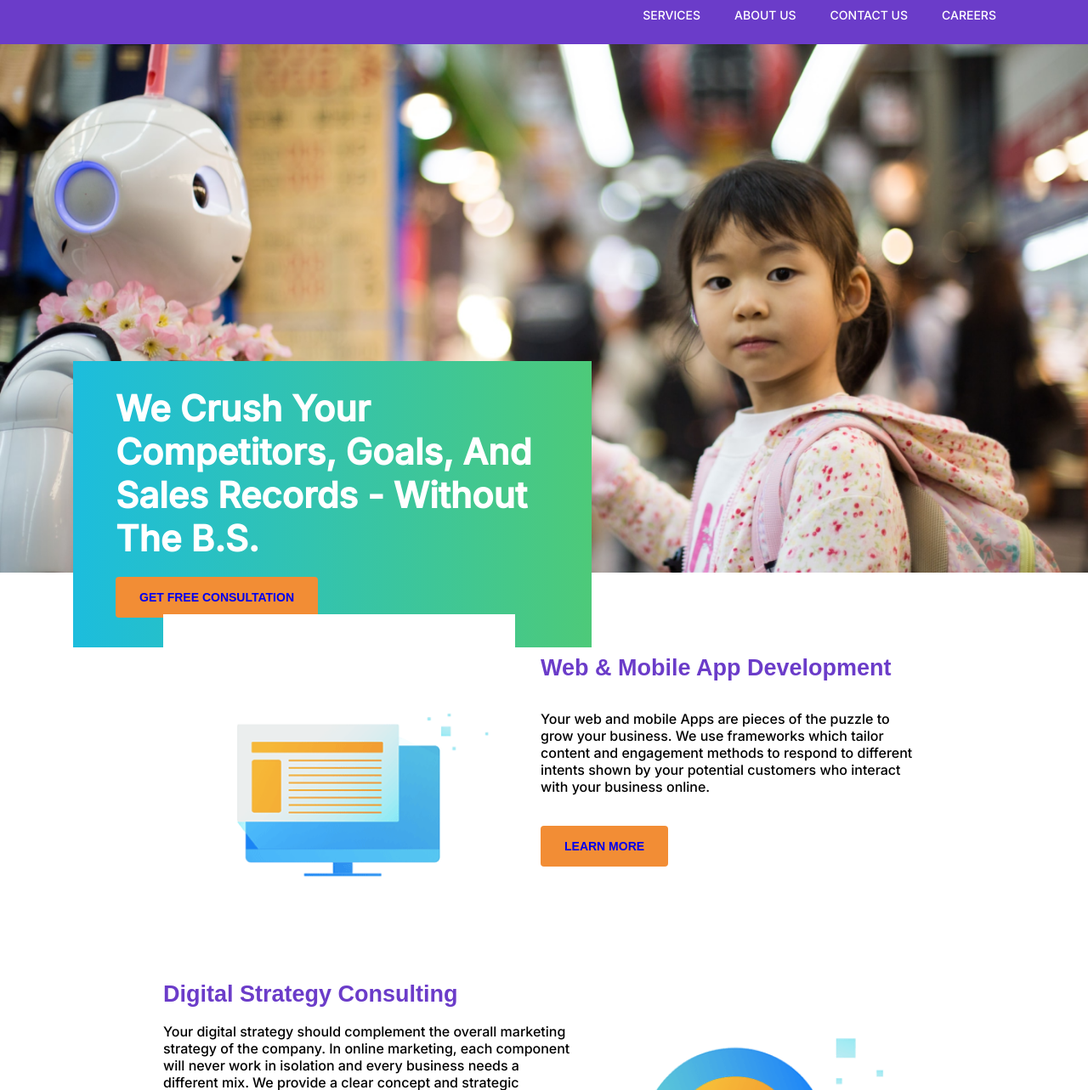
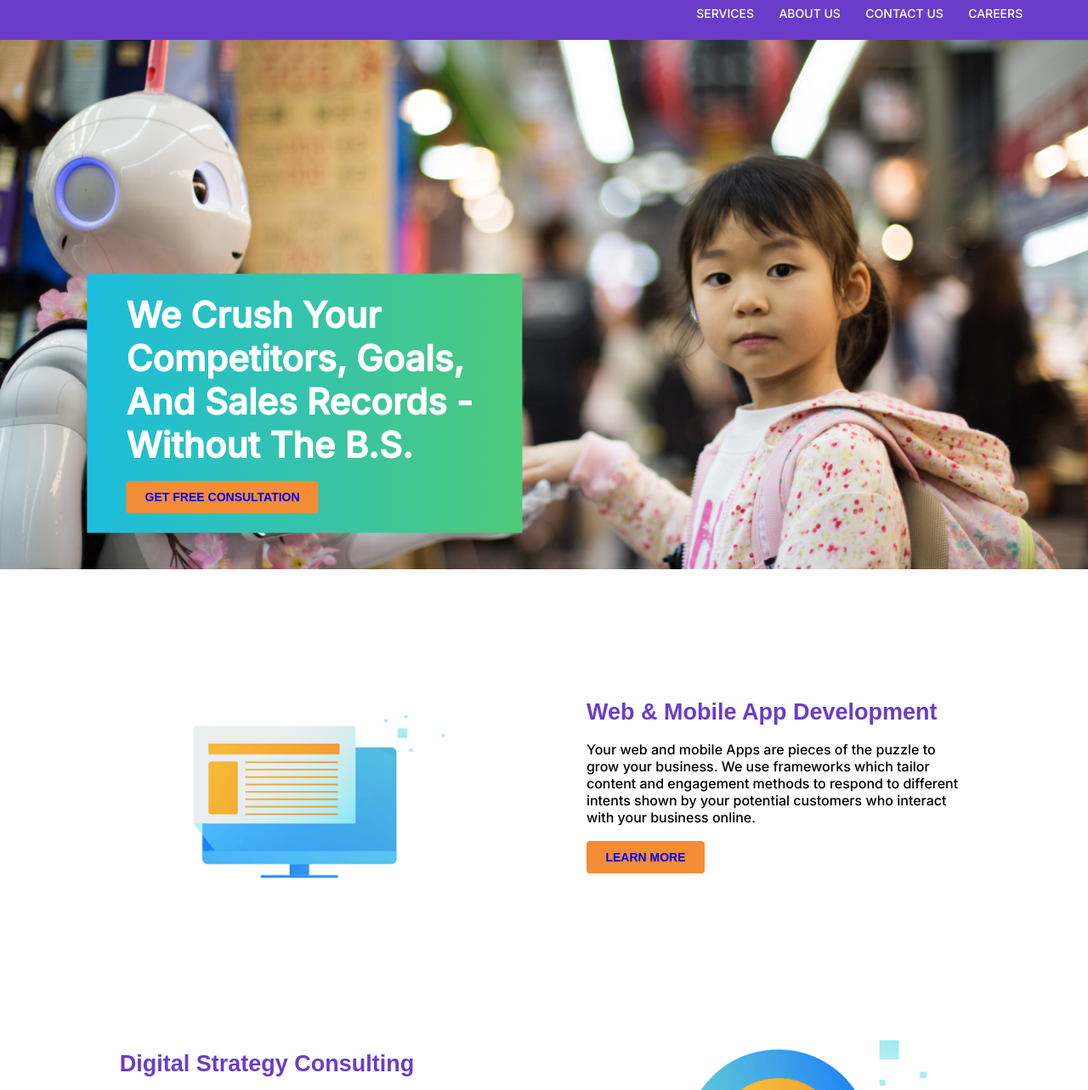
Before and after one commit to pksm9/AT-Digital, a plain HTML site: page index.html in a window 1280 px wide. Shown: the part 17-1300 px from the top of the page at 85% size. Drawn offline with Linux system fonts and the light colour scheme.

Commit message:
Values changed from static to percentage

```diff
--- a/index.html
+++ b/index.html
@@ -1,8 +1,8 @@
 <!DOCTYPE html>
 <html lang="en">
   <head>
-    <meta charset="UTF-8">
-    <meta name="viewport" content="width=device-width, initial-scale=1.0">
+    <meta charset="UTF-8" />
+    <meta name="viewport" content="width=device-width, initial-scale=1.0" />
     <title>AT Digital</title>
     <link rel="stylesheet" href="styles.css" />
     <link rel="preconnect" href="https://fonts.googleapis.com" />
@@ -49,7 +49,7 @@
           src="images/image 2.png"
           alt="A desktop computer vector art"
         />
-          <div class="content-498">
+        <div class="frame-content">
           <h1 class="title">Web & Mobile App Development</h1>
           <p class="text">
             Your web and mobile Apps are pieces of the puzzle to grow your
@@ -61,9 +61,7 @@
             <a href="contact.html">Learn more</a>
           </button>
         </div>
-        </div>
-        <div class="frame">
-          <div class="content-499">
+        <div class="frame-content">
           <h1 class="title">Digital Strategy Consulting</h1>
           <p class="text">
             Your digital strategy should complement the overall marketing
--- a/styles.css
+++ b/styles.css
@@ -7,19 +7,26 @@ body {
 a {
   text-decoration: none;
 }
+p,
+h2 {
+  /* padding: 0; */
+  margin: 0;
+}
+
 .nav-bar {
   background-color: #6b3cc9;
   height: 10.5%;
+  width: 100%;
   overflow: hidden;
   position: relative;
+  /* align-items: center; */
   /* justify-content: center; */
   top: 0;
   left: 0;
-    width: 100%;
 }
 
 .logo {
-    padding: 15px 0 0 26px;
+  padding: 0.8% 0 0 1.6%;
   float: left;
   margin-left: 6%;
 }
@@ -27,21 +34,23 @@ body {
 .nav-links {
   float: right;
   list-style: none;
-    margin-right: 78px;
-    padding-right: 10px;
+  margin-right: 6%;
+  /* margin-bottom: 2%; */
+  /* padding-right: 10px; */
   /* margin: 0; */
   /* padding: 0; */
   display: flex;
   /* align-items: center; */
   height: 100%;
-    /* justify-content: space-between; */
+  width: 30%;
+  justify-content: space-between;
   text-transform: uppercase;
   text-decoration: none;
   font: 1em inter;
 }
 
 .nav-links li {
-    padding: 10px 20px;
+  padding: 2% 0 2% 0%;
   font-weight: 500;
   font-size: 14px;
   /* font-family: 'Inter', sans-serif; */
@@ -60,6 +69,13 @@ body {
   color: #ffffff;
 }
 
+.banner {
+  position: relative;
+  width: 100%;
+  max-width: 100%;
+  overflow: hidden;
+}
+
 #banner-image {
   height: auto;
   width: 100%;
@@ -69,17 +85,18 @@ body {
 .hero-frame {
   background: linear-gradient(to right, #1cbddd, #4dca79);
   height: auto;
-    width: 610px;
+  width: 40%;
   display: flex;
   /* flex-direction: column; */
   /* position: fixed; */
   position: absolute;
-    top: 354px;
-    margin: 88px 0 0 86px;
+  /* top: 60%; */
+  /* margin: 10% 0% 0% 6%; */
   /* left: 50%; */
-    /* transform: translate(-50%, -50%); */
+  transform: translate(20%, -115%);
+  /* overflow: hidden; */
   /* padding: 10px; */
-    background-color: white;
+  /* background-color: white; */
   /* border: 1px solid #ddd; */
   /* border-radius: 5px; */
 }
@@ -87,8 +104,8 @@ body {
 .hero-content {
   display: flex;
   flex-direction: column;
-    margin-top: 0px;
-    margin: 30px 30px 30px 50px;
+  /* margin-top: 0px; */
+  margin: 4.5% 4.5% 4.5% 9%;
 }
 
 .hero-text {
@@ -107,7 +124,7 @@ body {
   background: #f28d35;
   color: #ffffff;
   border: none;
-    padding: 16px 28px 16px 28px;
+  padding: 2.5% 5% 2.5% 5%;
   text-align: center;
   text-decoration: none;
   /* display: inline-block; */
@@ -116,7 +133,7 @@ body {
   font-weight: 700;
   /* letter-spacing: -2; */
   /* line-height: 14px; */
-    margin: 20px 0 5px 0;
+  margin: 4% 0 0% 0;
   /* margin-top: 0px; */
   cursor: pointer;
   border-radius: 4px;
@@ -129,29 +146,36 @@ body {
   display: flex;
   flex-direction: column;
   position: relative;
-    top: 45px;
-    /* justify-content: center; */
+  /* display: block; */
+  /* top: 45px; */
+  justify-content: center;
   align-items: center;
-    /* width: 70%; */
+  width: 100%;
 }
 
 .frame {
   display: flex;
-    width: 70%;
+  flex-wrap: wrap;
+  /* display: block; */
+  width: 78%;
+  justify-content: space-between;
+  padding: 4% 10% 6% 10%;
+  /* margin: 0 %; */
 }
 
-.content-498 {
+.frame-content {
   display: flex;
   flex-direction: column;
-    margin-left: 30px;
-    margin-top: 30px;
+  /* margin-left: 30px; */
+  margin-top: 8%;
+  width: 45%;
 }
 
 .title {
-    font-family: 'Poppins', sans-serif;
-    color: #6B3CC9;
+  font-family: "Poppins", sans-serif;
+  color: #6b3cc9;
   font-size: 27px;
-
+  /* width: fit-content; */
 }
 
 .text {
```
Lines whose indentation alone changed are shown as unchanged.
